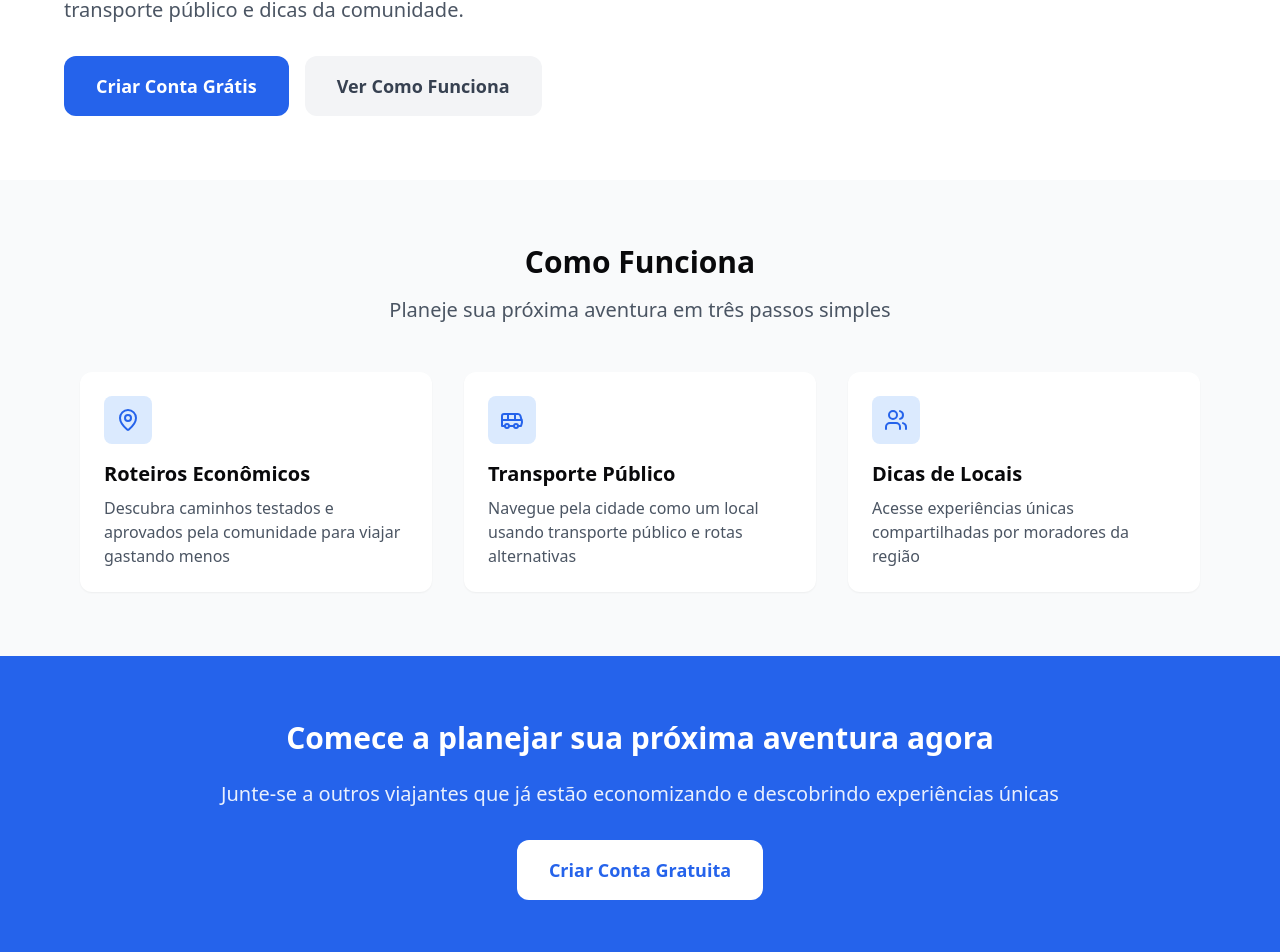
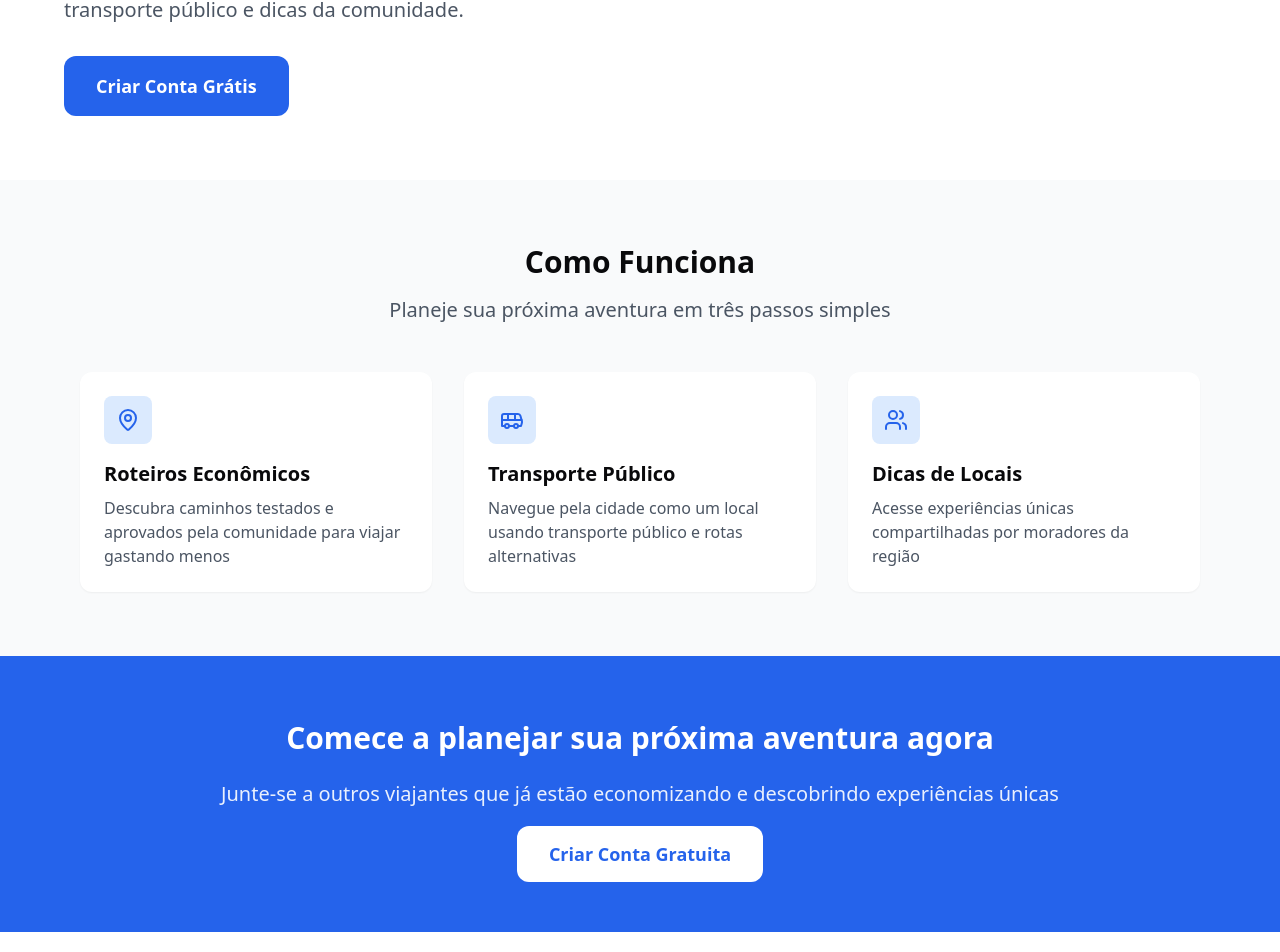
Before and after one commit to GabrielCostaLuiz/mochilando, a Next.js app: page / in a window 1280 px wide. Shown: the part 312-1264 px from the top of the page. Built offline with nearby package versions, Linux system fonts and the light colour scheme.

Commit message:
fix: delete buttons lp

```diff
--- a/components/page/landingpage.tsx
+++ b/components/page/landingpage.tsx
@@ -129,12 +129,12 @@ export default function LandingPage() {
                 público e dicas da comunidade.
               </p>
               <div className="space-y-4 sm:space-y-0 sm:space-x-4 flex flex-col sm:flex-row">
-                <button className="bg-blue-600 text-white px-8 py-4 rounded-xl font-semibold text-lg hover:bg-blue-700 transition-colors">
+                <Link href={"/auth/signin"} className="bg-blue-600 text-white px-8 py-4 rounded-xl font-semibold text-lg hover:bg-blue-700 transition-colors">
                   Criar Conta Grátis
-                </button>
-                <button className="bg-gray-100 text-gray-700 px-8 py-4 rounded-xl font-semibold text-lg hover:bg-gray-200 transition-colors">
+                </Link>
+                {/* <button className="bg-gray-100 text-gray-700 px-8 py-4 rounded-xl font-semibold text-lg hover:bg-gray-200 transition-colors">
                   Ver Como Funciona
-                </button>
+                </button> */}
               </div>
               {/* <div className="flex items-center gap-4 text-sm text-gray-600">
                 <div className="flex -space-x-2">
@@ -245,9 +245,9 @@ export default function LandingPage() {
             Junte-se a outros viajantes que já estão economizando e descobrindo
             experiências únicas
           </p>
-          <button className="bg-white text-blue-600 px-8 py-4 rounded-xl font-semibold text-lg hover:bg-blue-50 transition-colors">
+          <Link href={"/auth/signin"} className="bg-white text-blue-600 px-8 py-4 rounded-xl font-semibold text-lg hover:bg-blue-50 transition-colors">
             Criar Conta Gratuita
-          </button>
+          </Link>
         </div>
       </div>
 
```
